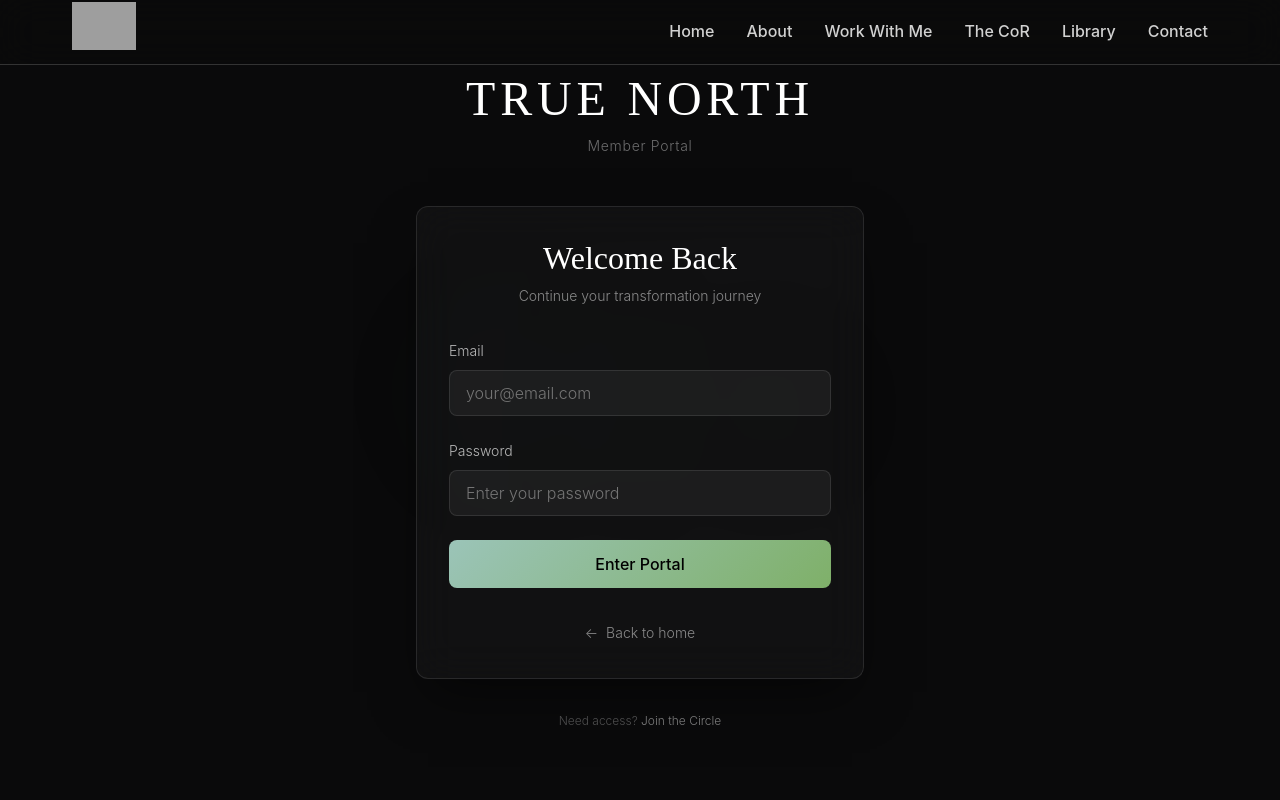
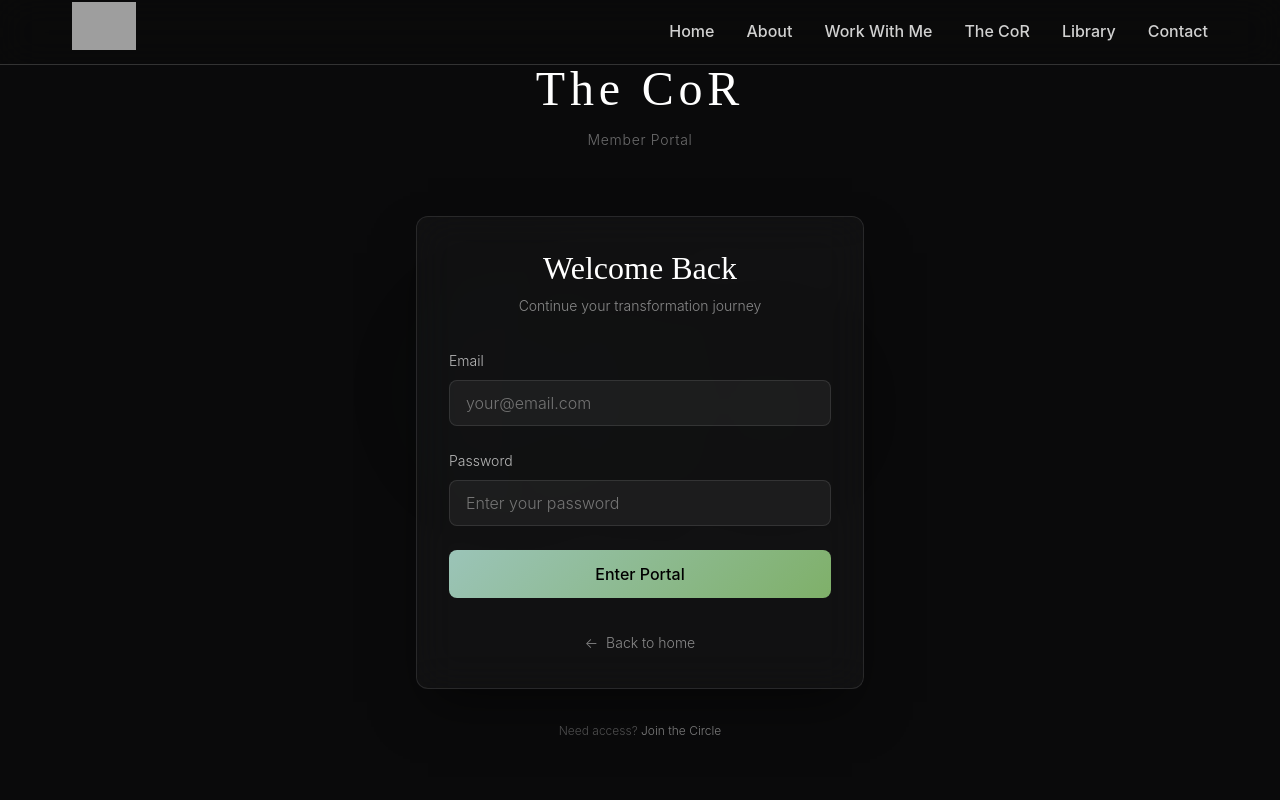
Before and after one commit to Your-True-North/true-north-websiteV2, a Next.js app: page /auth/login in a window 1280 px wide. Shown: the top 800 px of the page. Built offline with nearby package versions, Linux system fonts and the light colour scheme; grey boxes are pictures that could not be loaded.

Commit message:
Add YouTube video to Circle + fix login spacing/branding

```diff
--- a/app/auth/login/page.tsx
+++ b/app/auth/login/page.tsx
@@ -84,18 +84,18 @@ export default function LoginPage() {
           <Link href="/" style={{
             display: 'block',
             textAlign: 'center',
-            marginBottom: '3rem',
+            marginBottom: '4rem',
             textDecoration: 'none'
           }}>
             <h1 style={{
-              fontSize: 'clamp(1.875rem, 5vw, 3rem)',
+              fontSize: 'clamp(2rem, 5vw, 3rem)',
               fontWeight: 300,
               color: '#fff',
               letterSpacing: '0.1em',
-              marginBottom: '0.5rem',
+              marginBottom: '0.75rem',
               transition: 'opacity 0.3s ease'
             }}>
-              TRUE NORTH
+              The CoR
             </h1>
             <p style={{
               fontSize: '0.875rem',
--- a/app/circle/page.tsx
+++ b/app/circle/page.tsx
@@ -1,7 +1,7 @@
 'use client'
 import Navigation from '../components/Navigation'
 import MysticalBackground from '../components/MysticalBackground'
-import { useState, useEffect, useRef } from 'react'
+import { useState, useEffect } from 'react'
 
 export default function Circle() {
   const [isMobile, setIsMobile] = useState(false)
@@ -10,8 +10,6 @@ export default function Circle() {
   const [message, setMessage] = useState('')
   const [pricingPlan, setPricingPlan] = useState('yearly')
   const [showWaitlistPopup, setShowWaitlistPopup] = useState(false)
-  const [videoPlaying, setVideoPlaying] = useState(false)
-  const videoRef = useRef(null)
 
   useEffect(() => {
     const checkMobile = () => {
@@ -23,25 +21,6 @@ export default function Circle() {
 
     return () => window.removeEventListener('resize', checkMobile)
   }, [])
-
-  // Play video on user interaction
-  useEffect(() => {
-    const handleInteraction = () => {
-      if (!videoPlaying && videoRef.current) {
-        setVideoPlaying(true)
-      }
-    }
-
-    window.addEventListener('scroll', handleInteraction, { once: true })
-    window.addEventListener('mousemove', handleInteraction, { once: true })
-    window.addEventListener('touchstart', handleInteraction, { once: true })
-
-    return () => {
-      window.removeEventListener('scroll', handleInteraction)
-      window.removeEventListener('mousemove', handleInteraction)
-      window.removeEventListener('touchstart', handleInteraction)
-    }
-  }, [videoPlaying])
 
   const handleSubmit = async (e) => {
     e.preventDefault()
@@ -60,7 +39,6 @@ export default function Circle() {
       const data = await response.json()
 
       if (response.ok) {
-        // Redirect to Stripe payment
         const stripeUrl = pricingPlan === 'monthly'
           ? 'https://buy.stripe.com/9B66oIcPd1o1do42fl9IQ0h'
           : 'https://buy.stripe.com/6oU14og1p2s52Jq9HN9IQ0i'
@@ -92,18 +70,15 @@ export default function Circle() {
           alignItems: 'center',
           justifyContent: 'center'
         }}>
-          <div ref={videoRef} style={{
+          <div style={{
             position: 'absolute',
             top: 0,
             left: 0,
             width: '100%',
-            height: '100%',
-            opacity: videoPlaying ? 1 : 0,
-            transition: 'opacity 1s ease'
+            height: '100%'
           }}>
-            {videoPlaying && (
             <iframe
-                src="https://www.youtube.com/embed/YOUR_VIDEO_ID?autoplay=1&mute=1&controls=0&loop=1&playlist=YOUR_VIDEO_ID&rel=0&modestbranding=1"
+              src="https://www.youtube.com/embed/-U2z-wETEm0?autoplay=1&mute=1&controls=1&loop=1&playlist=-U2z-wETEm0&rel=0&modestbranding=1"
               title="Circle of Return"
               style={{
                 position: 'absolute',
@@ -114,12 +89,10 @@ export default function Circle() {
                 minWidth: '100%',
                 minHeight: '100%',
                 transform: 'translate(-50%, -50%)',
-                  border: 'none',
-                  pointerEvents: 'none'
+                border: 'none'
               }}
               allow="autoplay; encrypted-media"
             />
-            )}
           </div>
 
           <div style={{
```
Lines whose indentation alone changed are shown as unchanged.
